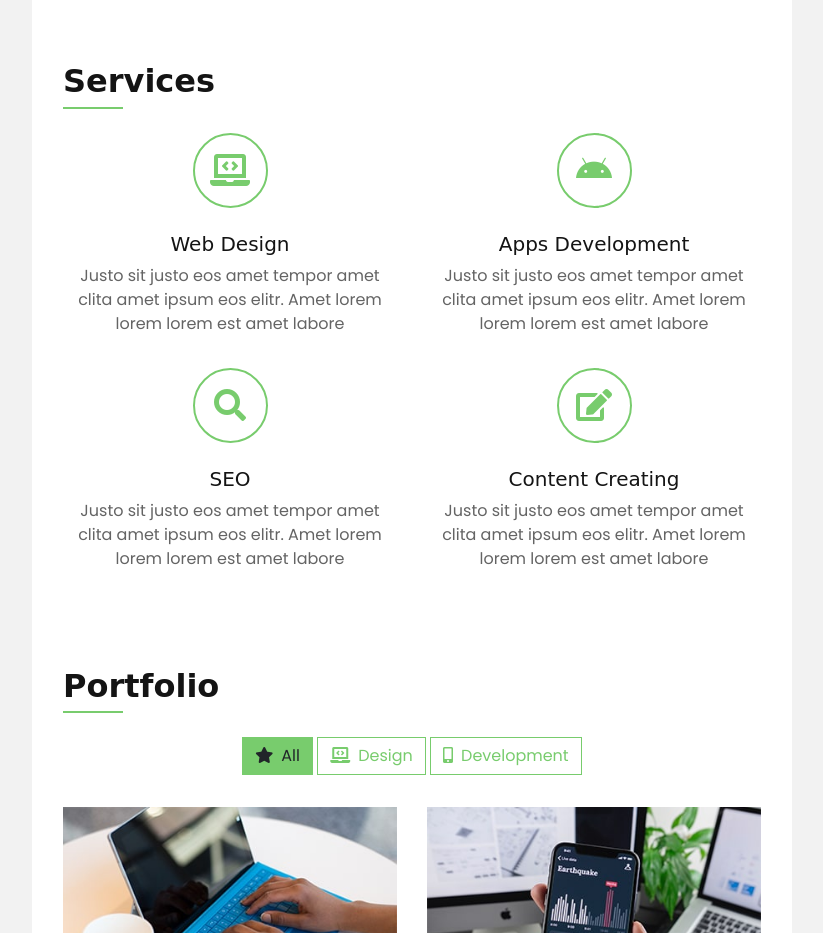
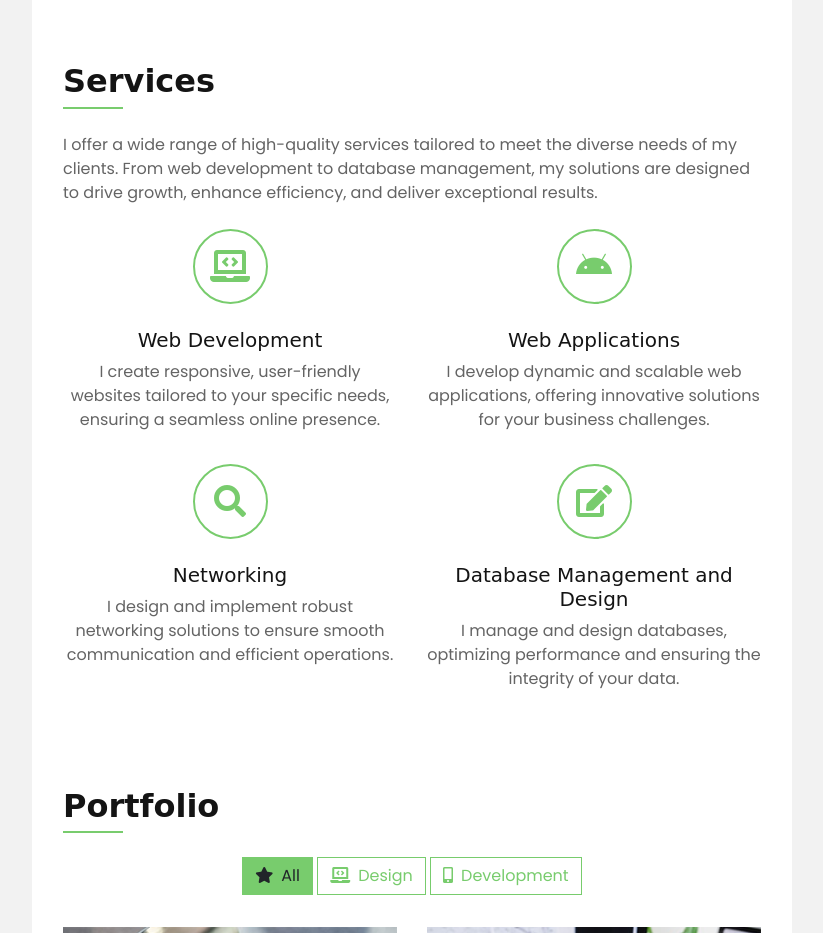
Before and after one commit to ssekimuli/my-resume, a plain HTML site: page index.html in a window 1280 px wide. Shown: the part 2100-3033 px from the top of the page, without its empty margins (418-1241 px from the left). Drawn offline with nearby package versions, Linux system fonts and the light colour scheme; a web font is replaced by a local one.

Commit message:
add services

```diff
--- a/index.html
+++ b/index.html
@@ -350,28 +350,32 @@
                     <div class="row px-3">
                         <div class="col-12">
                             <h2 class="title position-relative pb-2 mb-4">Services</h2>
+                            <p class="mb-4">
+                                I offer a wide range of high-quality services tailored to meet the diverse needs of my clients. From web development to database management, my solutions are designed to drive growth, enhance efficiency, and deliver exceptional results.
+                            </p>
                         </div>
                         <div class="col-md-6 service-item text-center mb-3">
                             <i class="fa fa-2x fa-laptop-code mx-auto mb-4"></i>
-                            <h5 class="mb-2">Web Design</h5>
-                            <p>Justo sit justo eos amet tempor amet clita amet ipsum eos elitr. Amet lorem lorem lorem est amet labore</p>
+                            <h5 class="mb-2">Web Development</h5>
+                            <p>I create responsive, user-friendly websites tailored to your specific needs, ensuring a seamless online presence.</p>
                         </div>
                         <div class="col-md-6 service-item text-center mb-3">
                             <i class="fab fa-2x fa-android mx-auto mb-4"></i>
-                            <h5 class="mb-2">Apps Development</h5>
-                            <p>Justo sit justo eos amet tempor amet clita amet ipsum eos elitr. Amet lorem lorem lorem est amet labore</p>
+                            <h5 class="mb-2">Web Applications</h5>
+                            <p>I develop dynamic and scalable web applications, offering innovative solutions for your business challenges.</p>
                         </div>
                         <div class="col-md-6 service-item text-center mb-3">
                             <i class="fa fa-2x fa-search mx-auto mb-4"></i>
-                            <h5 class="mb-2">SEO</h5>
-                            <p>Justo sit justo eos amet tempor amet clita amet ipsum eos elitr. Amet lorem lorem lorem est amet labore</p>
+                            <h5 class="mb-2">Networking</h5>
+                            <p>I design and implement robust networking solutions to ensure smooth communication and efficient operations.</p>
                         </div>
                         <div class="col-md-6 service-item text-center mb-3">
                             <i class="fa fa-2x fa-edit mx-auto mb-4"></i>
-                            <h5 class="mb-2">Content Creating</h5>
-                            <p>Justo sit justo eos amet tempor amet clita amet ipsum eos elitr. Amet lorem lorem lorem est amet labore</p>
+                            <h5 class="mb-2">Database Management and Design</h5>
+                            <p>I manage and design databases, optimizing performance and ensuring the integrity of your data.</p>
                         </div>
                     </div>
+
                 </div>
                 <!-- Services End -->
 
```
